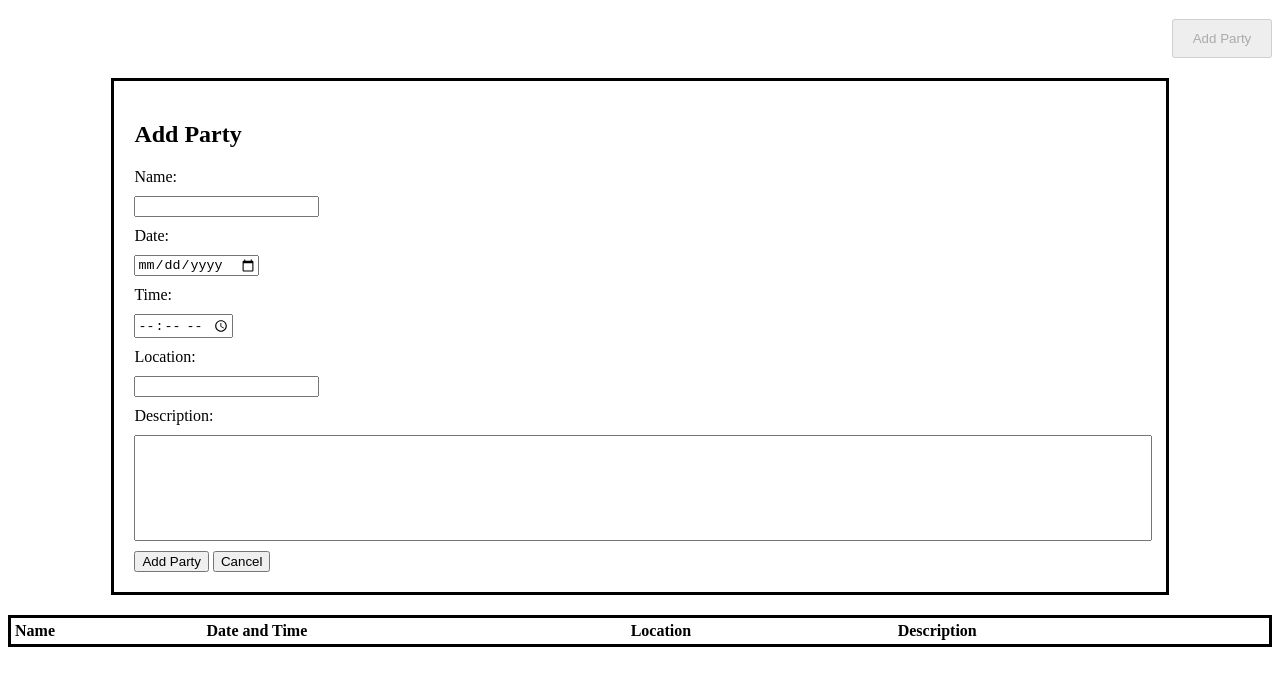
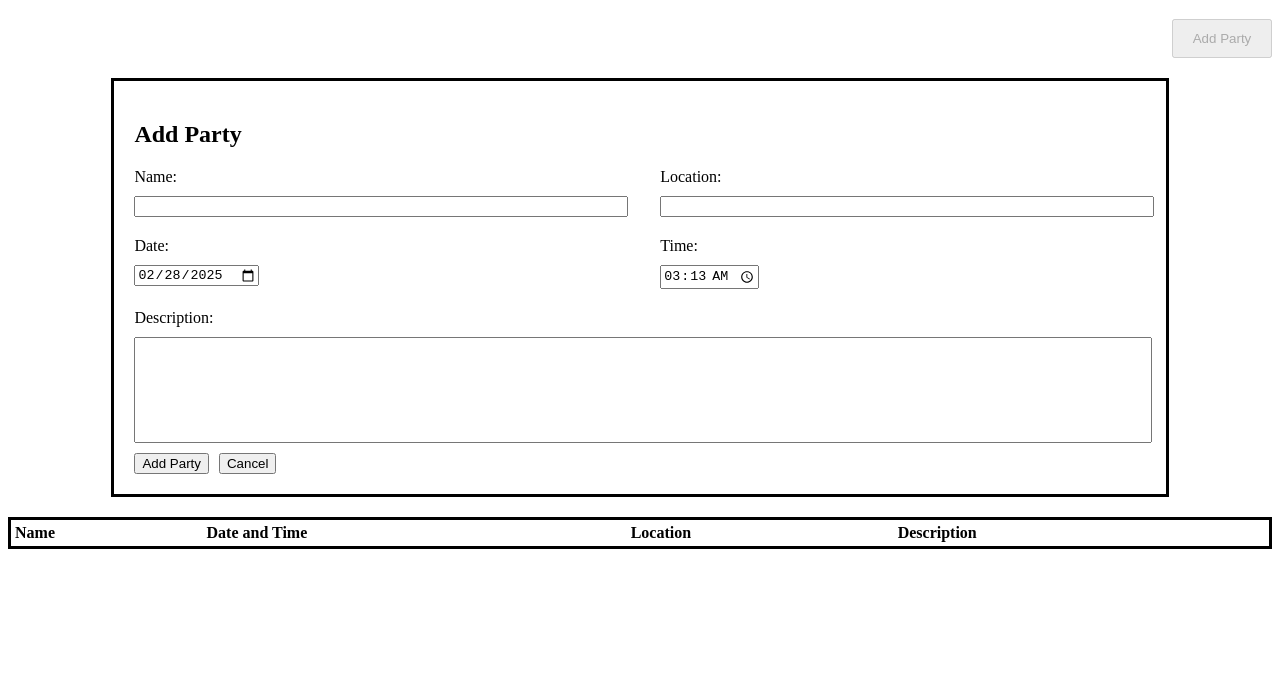
Before and after one commit to Scott-Mitchell336/Unit2.PartyPlanner, a plain HTML site: page index.html in a window 1280 px wide. Both pictures are taken after a click on the button "Add Party". Shown: the part 61-746 px from the top of the page. Drawn offline with Linux system fonts and the light colour scheme; no server answers.

Commit message:
Chnaged the fomr so it look snicer and takes up less room.

```diff
--- a/index.css
+++ b/index.css
@@ -59,6 +59,7 @@ td {
   width: 80%; /* Ensure the form takes up the full width */
   margin: 20px auto;
   padding: 20px;
+  display: none; /* Hide the form by default */
 }
 
 #toggle-form label,
@@ -74,8 +75,26 @@ td {
   resize: none;
 }
 
-#tooggle-form input[type="submit"] {
-  display: block; /* Ensure the submit button is on its own line */
-  float: right;
-  margin-top: 10px; /* Add margin to space out the button */
+#toggle-form .form-row {
+  display: flex;
+  justify-content: space-between;
+  margin-bottom: 10px; /* Reduce margin to space out the elements */
 }
+
+#toggle-form .form-group {
+  width: 48%; /* Adjust the width to fit two elements on the same line */
+}
+
+#toggle-form .form-buttons {
+  display: flex;
+  justify-content: flex-start; /* Align buttons to the left */
+}
+
+#toggle-form .form-buttons button {
+  margin-right: 10px; /* Add margin between the buttons */
+}
+
+#name,
+#location {
+  width: 100%; /* Make the input fields take up the full width of their container */
+}
--- a/index.html
+++ b/index.html
@@ -4,27 +4,40 @@
     <meta charset="UTF-8" />
     <meta name="viewport" content="width=device-width, initial-scale=1.0" />
     <title>Party Planner</title>
-
     <link rel="stylesheet" href="index.css" />
   </head>
   <body>
     <h1 id="page-title">Party Planner</h1>
     <button id="show-form-button">Add Party</button>
-    <div id="toggle-form" style="display: none">
+    <div id="toggle-form">
       <form action="submit" id="event-form">
         <h2>Add Party</h2>
+        <div class="form-row">
+          <div class="form-group">
             <label for="name">Name:</label>
             <input type="text" id="name" name="name" required />
+          </div>
+          <div class="form-group">
+            <label for="location">Location:</label>
+            <input type="text" id="location" name="location" required />
+          </div>
+        </div>
+        <div class="form-row">
+          <div class="form-group">
             <label for="date">Date:</label>
             <input type="date" id="date" name="date" required />
+          </div>
+          <div class="form-group">
             <label for="time">Time:</label>
             <input type="time" id="time" name="time" required />
-        <label for="location">Location:</label>
-        <input type="text" id="location" name="location" required />
+          </div>
+        </div>
         <label for="description">Description:</label>
         <textarea id="description" name="description" required></textarea>
+        <div class="form-buttons">
           <button type="submit">Add Party</button>
           <button type="button" id="cancel-form">Cancel</button>
+        </div>
       </form>
     </div>
     <table id="party-table">
@@ -41,6 +54,6 @@
         <!-- Add table rows here -->
       </tbody>
     </table>
+    <script src="index.js" defer></script>
   </body>
-  <script src="index.js" defer></script>
 </html>
--- a/index.js
+++ b/index.js
@@ -95,8 +95,6 @@ function renderEvents() {
   });
 }
 
-//getEvents();
-
 document.addEventListener("DOMContentLoaded", () => {
   const showFormButton = document.getElementById("show-form-button");
   const toggleForm = document.getElementById("toggle-form");
@@ -106,6 +104,16 @@ document.addEventListener("DOMContentLoaded", () => {
   showFormButton.addEventListener("click", () => {
     toggleForm.style.display = "block";
     showFormButton.disabled = true;
+
+    const dateInput = document.getElementById("date");
+    const timeInput = document.getElementById("time");
+
+    const now = new Date();
+    const currentDate = now.toISOString().split("T")[0];
+    const currentTime = now.toTimeString().split(" ")[0].slice(0, 5);
+
+    dateInput.value = currentDate;
+    timeInput.value = currentTime;
   });
 
   cancelFormButton.addEventListener("click", () => {
@@ -163,6 +171,7 @@ document.addEventListener("DOMContentLoaded", () => {
         showFormButton.disabled = false;
       })
       .catch((error) => {
+        alert("Error:", error);
         console.error("Error:", error);
         showFormButton.disabled = false;
       });
```
Lines whose indentation alone changed are shown as unchanged.
